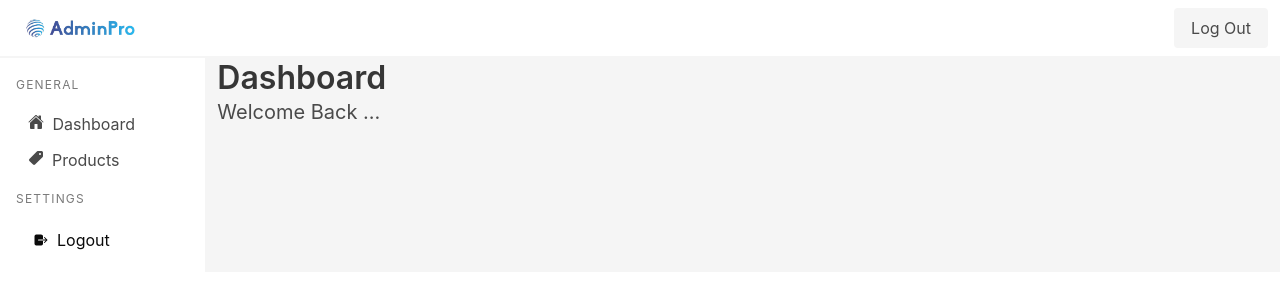
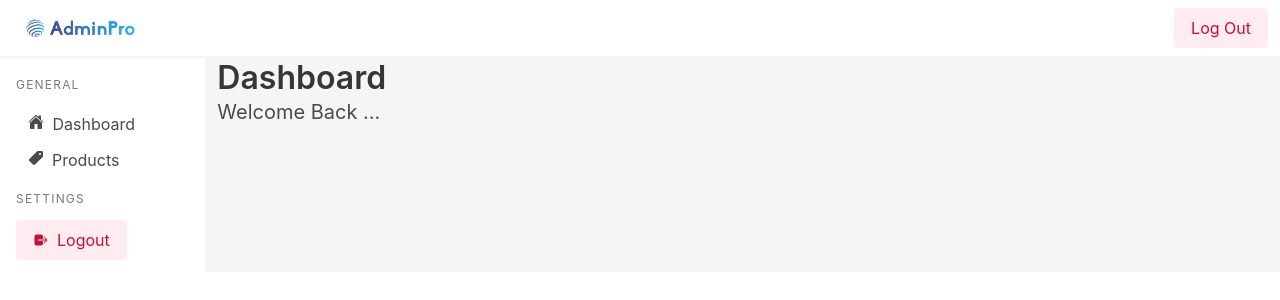
Before and after one commit to prabuhadi/authentication-full, a React (Create React App) app in the folder frontend/: page /dashboard in a window 1280 px wide. Shown: the top 300 px of the page. Built offline with nearby package versions, Linux system fonts and the light colour scheme; no server answers.

Commit message:
fix bug error state

```diff
--- a/frontend/src/components/Login.jsx
+++ b/frontend/src/components/Login.jsx
@@ -44,15 +44,17 @@ const Login = () => {
                 />
               </div>
               <form onSubmit={Auth} className="box">
-                {isError && <p className="has-text-centered">{message}</p>}
                 <h1 className="is-size-4 has-text-weight-bold has-text-centered is-uppercase is-dark is-2">
                   Sign In
                 </h1>
+                {isError && (
+                  <p className="has-text-centered has-text-danger	">{message}</p>
+                )}
                 <div className="field">
                   <label className="label">Email</label>
                   <div className="control">
                     <input
-                      type="email"
+                      type="text"
                       className="input"
                       placeholder="example@mail.com"
                       value={email}
--- a/frontend/src/components/Navbar.jsx
+++ b/frontend/src/components/Navbar.jsx
@@ -33,7 +33,7 @@ const Navbar = () => {
           <div className="navbar-end">
             <div className="navbar-item">
               <div className="buttons">
-                <button className="button is-light">Log Out</button>
+                <button className="button is-danger is-light">Log Out</button>
               </div>
             </div>
           </div>
--- a/frontend/src/components/Sidebar.jsx
+++ b/frontend/src/components/Sidebar.jsx
@@ -45,12 +45,12 @@ const Sidebar = () => {
             </ul>
           </div>
         )}
+
         <p className="menu-label">Settings</p>
         <ul className="menu-list">
           <li>
-            <button onClick={logout} className="button is-white">
-              <IoLogOut className="mr-2" />
-              Logout
+            <button onClick={logout} className="button is-danger is-light">
+              <IoLogOut className="mr-2" /> Logout
             </button>
           </li>
         </ul>
--- a/frontend/src/features/authSlice.js
+++ b/frontend/src/features/authSlice.js
@@ -14,7 +14,7 @@ export const LoginUser = createAsyncThunk(
   async (user, thunkAPI) => {
     try {
       const response = await axios.post("http://localhost:5050/login", {
-        email: user.email,
+        email: user.email, // bug its 'email' not 'mail
         password: user.password,
       });
       return response.data;
@@ -40,7 +40,7 @@ export const getMe = createAsyncThunk("user/getMe", async (_, thunkAPI) => {
 });
 
 export const LogOut = createAsyncThunk("user/LogOut", async () => {
-    await axios.delete("http://localhost:5050/logout");
+  await axios.delete("http://localhost:5050/logout");
 });
 
 export const authSlice = createSlice({
@@ -61,7 +61,7 @@ export const authSlice = createSlice({
     builder.addCase(LoginUser.rejected, (state, action) => {
       state.isLoading = false;
       state.isError = true;
-      state.user = action.payload;
+      state.message = action.payload; // bug its 'message' not 'user'
     });
 
     // Get User Login
@@ -76,7 +76,7 @@ export const authSlice = createSlice({
     builder.addCase(getMe.rejected, (state, action) => {
       state.isLoading = false;
       state.isError = true;
-      state.user = action.payload;
+      state.message = action.payload; // bug its 'message' not 'user'
     });
   },
 });
```
